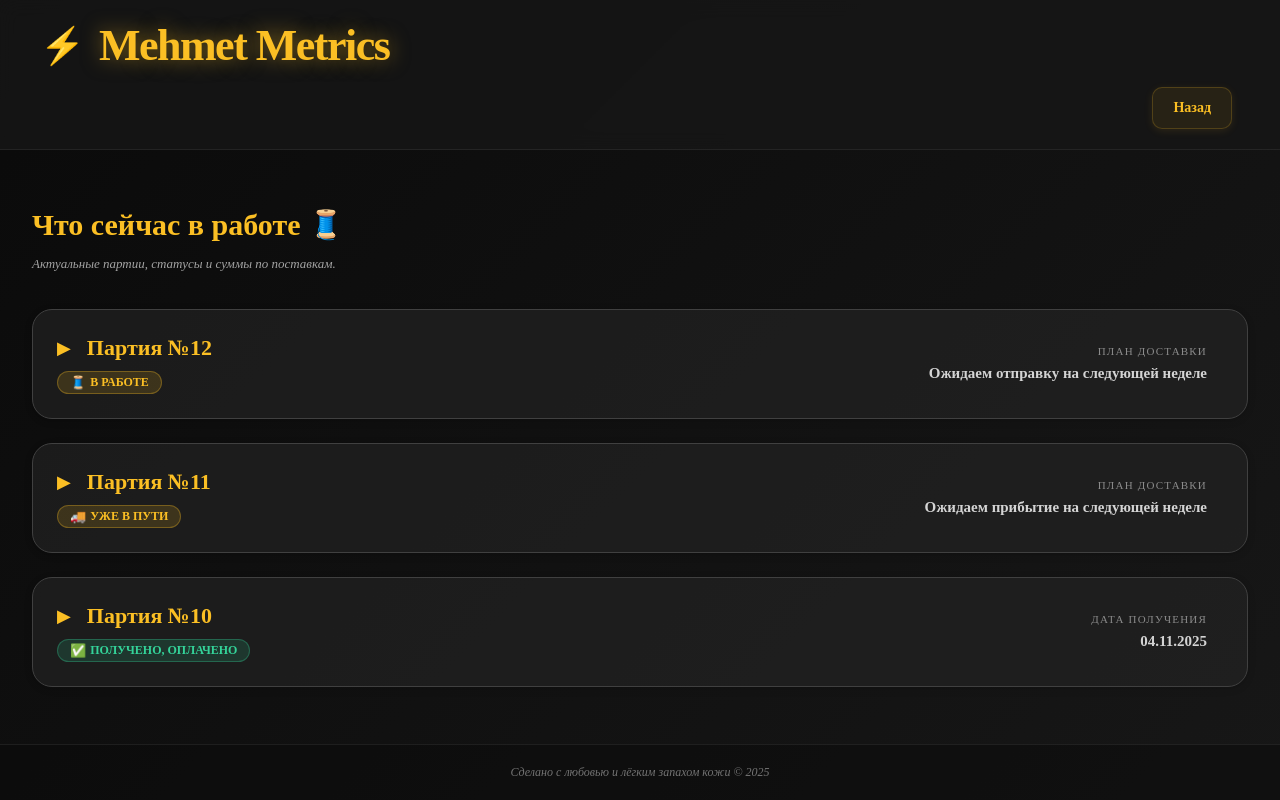
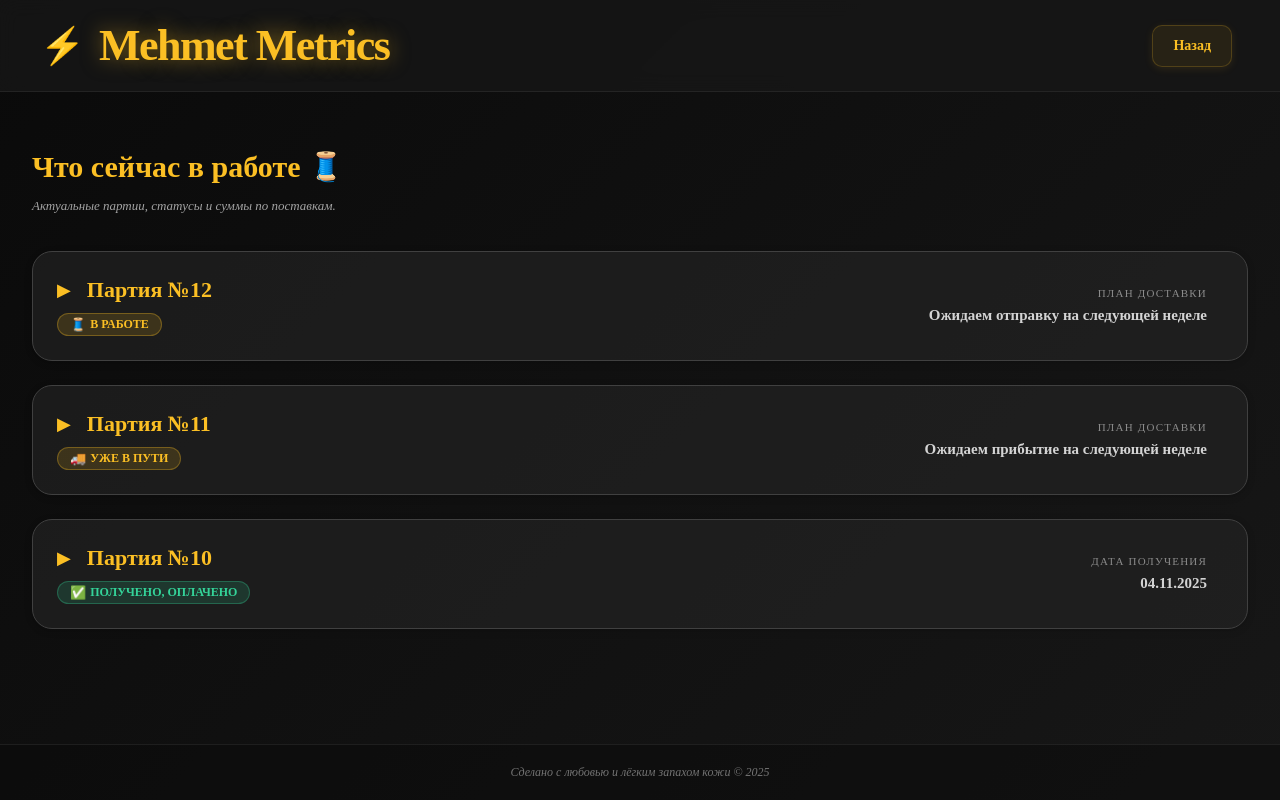
Before and after one commit to Entoxto/MehmetMetrix, a Next.js app: page /work in a window 1280 px wide. Built offline with nearby package versions, Linux system fonts and the light colour scheme.

Commit message:
style: unify header alignment

```diff
--- a/app/home/styles.ts
+++ b/app/home/styles.ts
@@ -25,8 +25,7 @@ export const HOME_STYLES = {
   headerTopRow: (isMobile: boolean): CSSProperties => ({
     display: "flex",
     alignItems: "center",
-    gap: isMobile ? 8 : 14,
-    justifyContent: "space-between",
+    gap: isMobile ? SPACING.sm : SPACING.md,
     width: "100%",
   }),
 
@@ -34,6 +33,14 @@ export const HOME_STYLES = {
     display: "flex",
     alignItems: "center",
     gap: isMobile ? 8 : 14,
+  }),
+
+  headerBackSlot: (isMobile: boolean): CSSProperties => ({
+    marginLeft: "auto",
+    display: "flex",
+    justifyContent: "flex-end",
+    alignItems: "center",
+    minWidth: isMobile ? 0 : 120,
   }),
 
   headerIcon: (isMobile: boolean): CSSProperties => ({
--- a/components/Shell.tsx
+++ b/components/Shell.tsx
@@ -53,22 +53,17 @@ export const Shell = ({ children, title, backHref }: ShellProps) => {
               <span style={HOME_STYLES.headerIcon(isMobile)}>⚡</span>
               <h1 style={HOME_STYLES.headerTitle(isMobile)}>Mehmet Metrics</h1>
             </div>
-            {isMobile && BackButton}
+            {showBackButton && (
+              <div style={HOME_STYLES.headerBackSlot(isMobile)}>
+                {BackButton}
+              </div>
+            )}
           </div>
 
-          {!isMobile && (
-            <>
-              {title ? (
-                <div style={HOME_STYLES.categoryTitleContainer}>
-                  <h2 style={HOME_STYLES.categoryTitle}>{title}</h2>
-                </div>
-              ) : (
-                <div />
-              )}
-              <div style={{ display: "flex", justifyContent: "flex-end", width: "100%" }}>
-                {BackButton}
-              </div>
-            </>
+          {!isMobile && title && (
+            <div style={HOME_STYLES.categoryTitleContainer}>
+              <h2 style={HOME_STYLES.categoryTitle}>{title}</h2>
+            </div>
           )}
         </div>
         {isMobile && title && (
```
